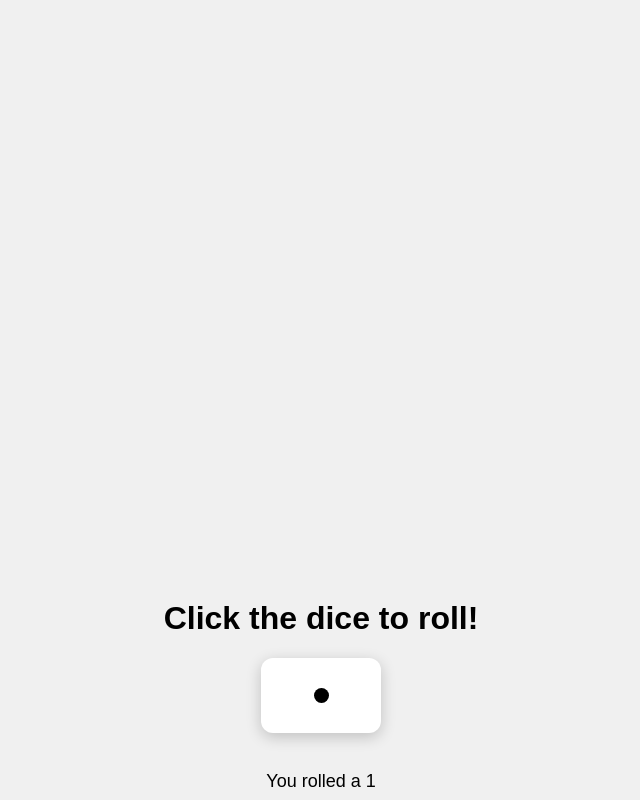
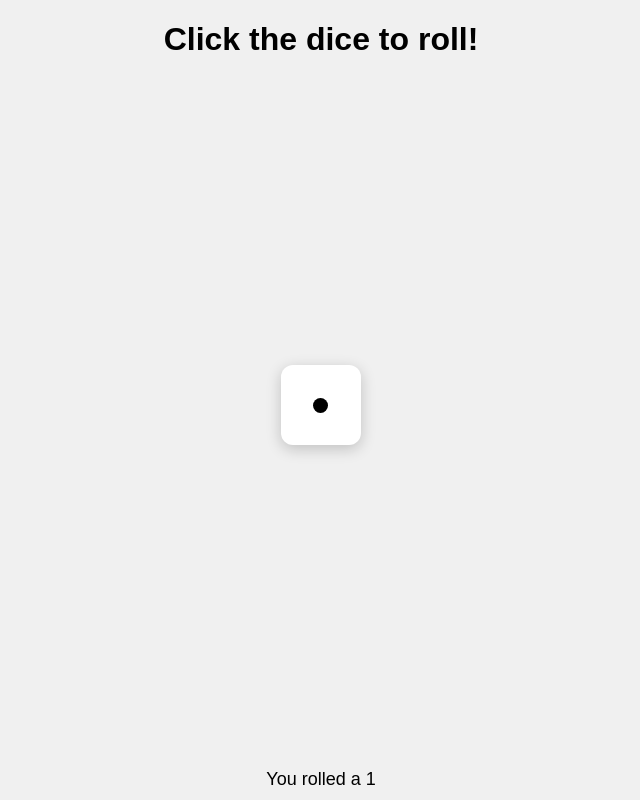
Before and after one commit to jvstingit/SnakesAndLadders, a plain HTML site: page dice.html in a window 1280 px wide. Shown: the whole page, without its empty margins (319-959 px from the left). Drawn offline with Linux system fonts and the light colour scheme.

Commit message:
Adjusted sizes for dice

```diff
--- a/style.css
+++ b/style.css
@@ -9,13 +9,13 @@ body {
   justify-content: space-between;
 }
 
-h1 {
-  margin-top: 600px;
+h3 {
+  margin-top: 450px;
 }
 
 .dice {
-  width: 100px;
-  height: 100px;
+  width: 60px;
+  height: 60px;
   background: white;
   border-radius: 12px;
   box-shadow: 0 4px 15px rgba(0, 0, 0, 0.2);
```
